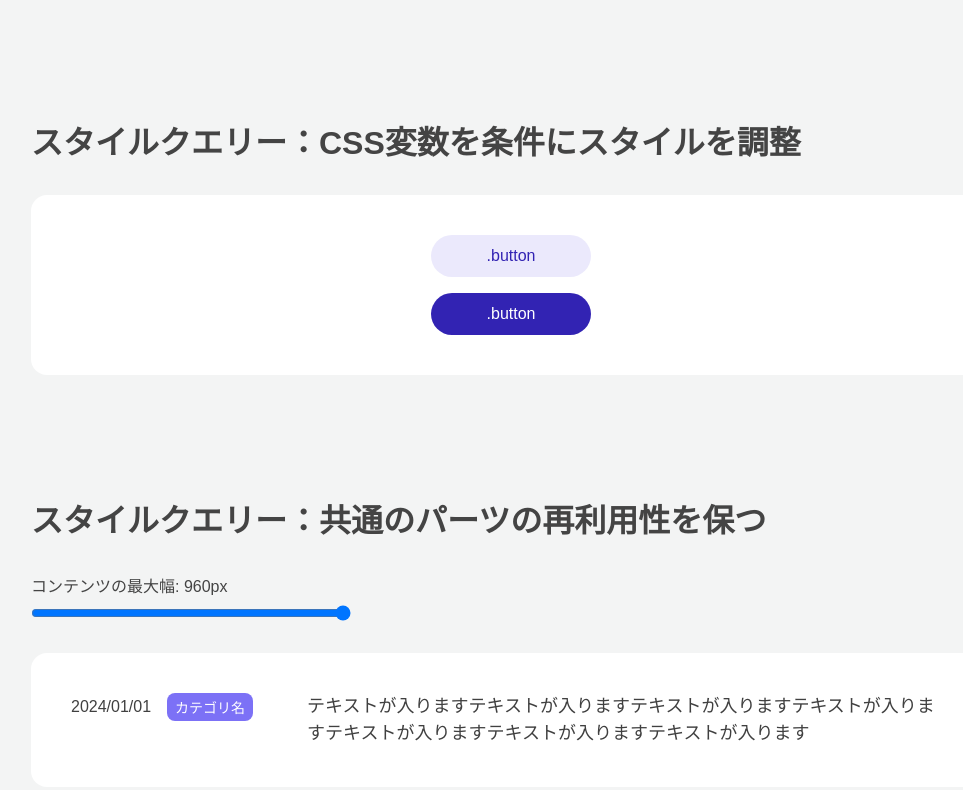
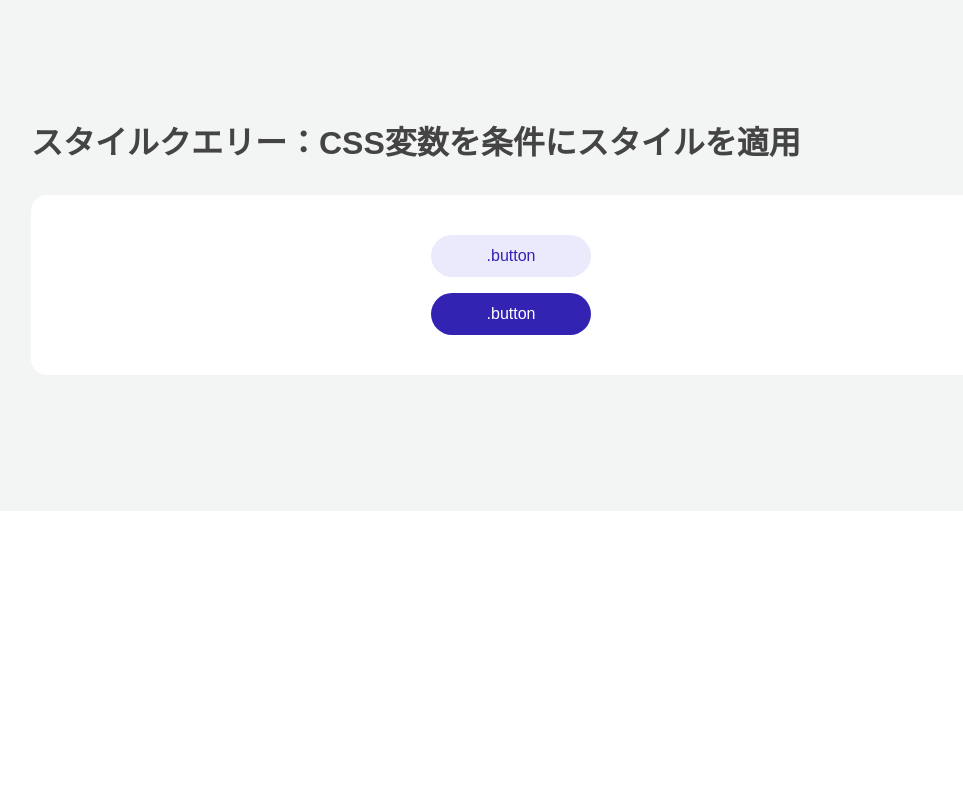
Before and after one commit to ics-creative/240708_container-query-utils, a website: page docs/index.html in a window 1280 px wide. Shown: the part 375-1165 px from the top of the page, without its empty margins (129-1092 px from the left). After the commit the page ends 886 px from the top, so only its background shows below. Drawn offline with Linux system fonts and the light colour scheme.

Commit message:
作例の整理、ファイルのリネーム

```diff
--- a/docs/articleWithStyleQuery.css
+++ /dev/null
@@ -1,69 +0,0 @@
-.articleWithStyleQuery {
-  display: grid;
-  grid-template-columns: auto 1fr;
-  gap: 32px;
-  color: #404040;
-  border-radius: 8px;
-}
-@container (width <= 640px) {
-  .articleWithStyleQuery {
-    grid-template-rows: auto auto;
-    grid-template-columns: 1fr;
-    gap: 16px;
-    --timestamp-is-small: true;
-    --badge-is-small: true;
-    --title-is-small: true;
-  }
-}
-.articleWithStyleQuery_wrapper {
-  container-type: inline-size;
-}
-.articleWithStyleQuery_side {
-  display: grid;
-  grid-template-columns: auto auto;
-  gap: 16px;
-  place-content: flex-start;
-  place-items: center;
-  width: 204px;
-}
-
-.timestamp {
-  font-size: 1rem;
-}
-@container style(--timestamp-is-small: true) {
-  .timestamp {
-    font-size: 0.875rem;
-    color: #8d0000;
-  }
-}
-
-.badge {
-  display: flex;
-  align-items: center;
-  justify-content: center;
-  padding: 4px 8px;
-  color: #fff;
-  background: #7C71F6;
-  border-radius: 8px;
-  font-size: 0.875rem;
-}
-@container style(--badge-is-small: true) {
-  .badge {
-    font-size: 0.75rem;
-    color: #fff;
-    background-color: #8d0000;
-  }
-}
-
-.title {
-  display: block;
-  font-size: 1.125rem;
-  line-height: 1.5;
-  display: block;
-}
-@container style(--title-is-small: true) {
-  .title {
-    font-size: 1rem;
-    color: #8d0000;
-  }
-}
--- a/docs/index.html
+++ b/docs/index.html
@@ -3,16 +3,15 @@
 <head>
   <meta charset="UTF-8">
   <meta name="viewport" content="width=device-width, initial-scale=1.0">
-  <title>スタイルクエリーの作例</title>
+  <title>コンテナークエリーの関連機能</title>
   <link rel="stylesheet" href="common.css">
-  <link rel="stylesheet" href="articleWithAspectRatio.css">
-  <link rel="stylesheet" href="articleWithStyleQuery.css">
-  <link rel="stylesheet" href="buttonWithStyleQuery.css">
+  <link rel="stylesheet" href="article.css">
+  <link rel="stylesheet" href="button.css">
 
   <script src="common.js" defer></script>
 </head>
 <body>
-  <p class="heading">コンテナークエリー：文字サイズや余白を可変にする</p>
+  <p class="heading">要素の幅の単位：余白や文字サイズを拡縮する</p>
   <div class="container js-container">
     <label class="range">
         <span>
@@ -22,14 +21,14 @@
     </label>
 
     <div class="container_main js-container-main">
-      <div class="articleWithKeepAspectRatio_wrapper">
-        <div class="articleWithKeepAspectRatio">
-          <div class="articleWithKeepAspectRatio_side">
-            <span class="articleWithKeepAspectRatio_timestamp">2024/01/01</span>
-            <span class="articleWithKeepAspectRatio_badge">カテゴリ名</span>
+      <div class="article_wrapper">
+        <div class="article">
+          <div class="article_side">
+            <span class="article_timestamp">2024/01/01</span>
+            <span class="article_badge">カテゴリ名</span>
           </div>
-          <div class="articleWithKeepAspectRatio_main">
-            <a href="#" class="articleWithKeepAspectRatio_title">
+          <div class="article_main">
+            <a href="#" class="article_title">
               テキストが入りますテキストが入りますテキストが入りますテキストが入りますテキストが入りますテキストが入りますテキストが入ります
             </a>
           </div>
@@ -38,50 +37,22 @@
     </div>
   </div>
 
-  <p class="heading">スタイルクエリー：CSS変数を条件にスタイルを調整</p>
+  <p class="heading" id="style-query">スタイルクエリー：CSS変数を条件にスタイルを適用</p>
   <div class="container">
     <div class="oneColumnLayout">
       <div class="buttonSection">
         <div class="buttonSection_item">
-          <button class="buttonWithStyleQuery">
+          <button class="button">
             <span>.button</span>
           </button>
         </div>
         <div class="buttonSection_item" style="--secondary: true">
-          <button class="buttonWithStyleQuery">
+          <button class="button">
             <span>.button</span>
           </button>
         </div>
       </div>
     </div>
   </div>
-
-  <p class="heading" id="component-divide">スタイルクエリー：共通のパーツの再利用性を保つ</p>
-  <div class="container js-container">
-    <label class="range">
-      <span>
-        コンテンツの最大幅: <span class="js-range-valueDisplay"></span>
-      </span>
-      <input class="range_value js-range-value" type="range" name="size" min="320" max="960" value="960">
-    </label>
-
-    <div class="container_main js-container-main">
-      <div class="oneColumnLayout">
-        <ul>
-          <li class="articleWithStyleQuery_wrapper">
-            <div class="articleWithStyleQuery">
-              <div class="articleWithStyleQuery_side">
-                <span class="timestamp">2024/01/01</span>
-                <span class="badge">カテゴリ名</span>
-              </div>
-              <div class="articleWithStyleQuery_main">
-                <a href="#" class="title">テキストが入りますテキストが入りますテキストが入りますテキストが入りますテキストが入りますテキストが入りますテキストが入ります</a>
-              </div>
-            </div>
-          </li>
-        </ul>
-      </div>
-    </div>
-  </div>
 </body>
 </html>
--- a/package.json
+++ b/package.json
@@ -13,6 +13,6 @@
   "dependencies": {
     "sass": "1.77.5",
     "stylelint": "16.6.1",
-    "stylelint-config-recess-order": "^5.0.1"
+    "stylelint-config-recess-order": "5.0.1"
   }
 }
--- a/src/articleWithAspectRatio.scss
+++ b/src/article.scss
@@ -1,6 +1,6 @@
 @use "mixins" as mixins;
 
-.articleWithKeepAspectRatio {
+.article {
   display: grid;
   grid-template-columns: auto 1fr;
   gap: clamp(16px, 24 / 960 * 100cqi, 24px);
--- a/src/articleWithStyleQuery.scss
+++ /dev/null
@@ -1,65 +0,0 @@
-@use "mixins" as mixins;
-
-.articleWithStyleQuery {
-  display: grid;
-  grid-template-columns: auto 1fr;
-  gap: 32px;
-  color: #404040;
-  border-radius: 8px;
-
-
-  @container (width <= 640px) {
-    grid-template-rows: auto auto;
-    grid-template-columns: 1fr;
-    gap: 16px;
-
-    --timestamp-is-small: true;
-    --badge-is-small: true;
-    --title-is-small: true;
-  }
-
-  &_wrapper {
-    container-type: inline-size;
-  }
-
-  &_side {
-    display: grid;
-    grid-template-columns: auto auto;
-    gap: 16px;
-    place-content: flex-start;
-    place-items: center;
-    width: 204px;
-  }
-}
-
-.timestamp {
-  font-size: 1rem;
-
-  @container style(--timestamp-is-small: true) {
-    font-size: 0.875rem;
-    color: #8d0000;
-  }
-}
-
-.badge {
-  @include mixins.badge;
-
-  font-size: 0.875rem;
-
-  @container style(--badge-is-small: true) {
-    font-size: 0.75rem;
-    color: #fff;
-    background-color: #8d0000;
-  }
-}
-
-.title {
-  @include mixins.title;
-
-  display: block;
-
-  @container style(--title-is-small: true) {
-    font-size: 1rem;
-    color: #8d0000;
-  }
-}
--- a/docs/buttonWithStyleQuery.css
+++ b/src/button.scss
@@ -4,14 +4,15 @@
   gap: 16px;
   place-content: center;
   width: 100%;
-}
-.buttonSection_item {
-  display: flex;
-  justify-content: center;
-  width: 100%;
+
+  &_item {
+    display: flex;
+    justify-content: center;
+    width: 100%;
+  }
 }
 
-.buttonWithStyleQuery {
+.button {
   width: 100%;
   max-width: 160px;
   padding: 12px 24px;
@@ -22,16 +23,9 @@
   overflow-wrap: anywhere;
   background-color: #EBE9FC;
   border-radius: 24px;
-}
-@container style(--secondary: true) {
-  .buttonWithStyleQuery {
+
+  @container style(--secondary: true) {
     color: #fff;
     background-color: #3223B3;
   }
 }
-.buttonWithStyleQuery_wrapper {
-  container-type: inline-size;
-}
-.buttonWithStyleQuery_item {
-  display: block;
-}
--- a/src/common.scss
+++ b/src/common.scss
@@ -43,23 +43,6 @@ button {
   font-weight: bold;
 }
 
-.button {
-  display: flex;
-  align-items: center;
-  justify-content: center;
-  max-width: 160px;
-  height: 32px;
-  padding: 0 16px;
-  font-family: sans-serif;
-  font-size: 16px;
-  line-height: 1;
-  color: #fff;
-  text-align: center;
-  overflow-wrap: anywhere;
-  background-color: #444;
-  border-radius: 24px;
-}
-
 .container {
   display: grid;
   grid-template-columns: 1fr;
```
Also changed, not shown: docs/article.css, docs/button.css, docs/common.css, 1 other file.
